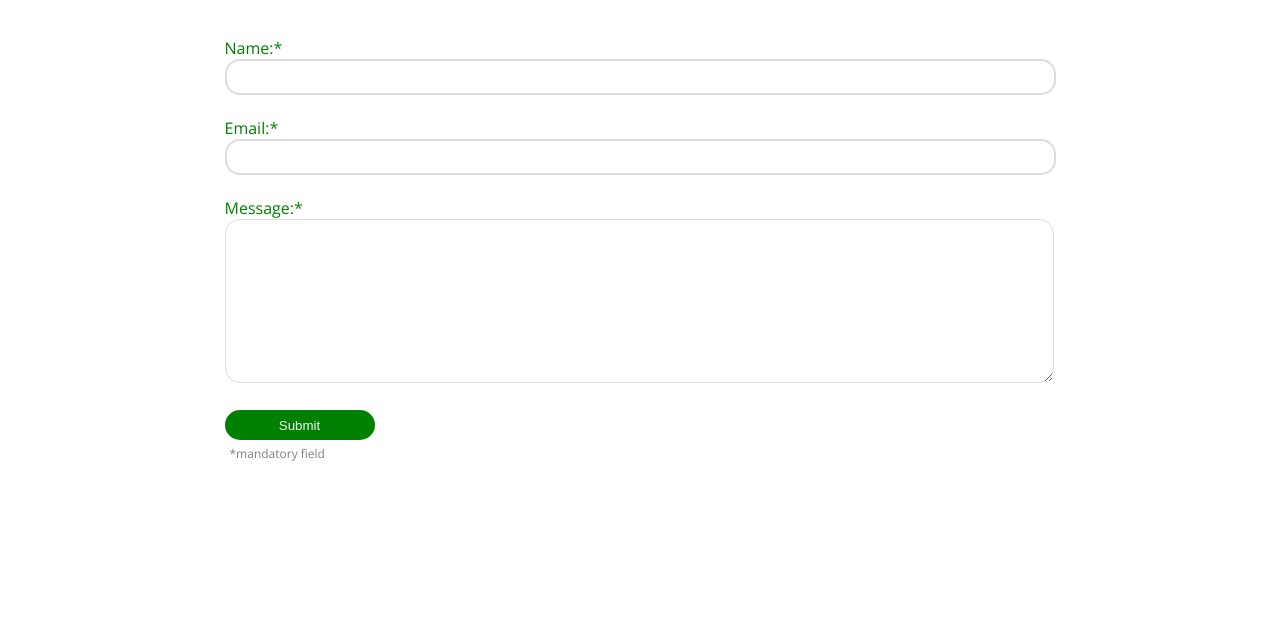
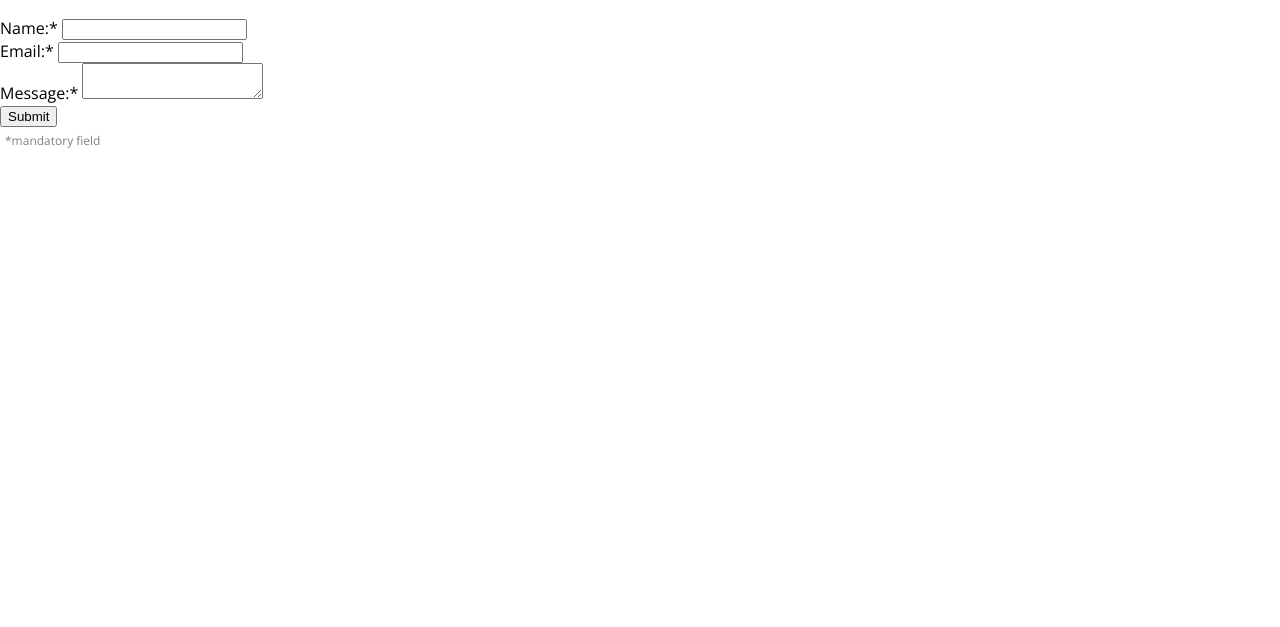
Before and after one commit to NDook/tech_challenge, a website built with Parcel: page contact_us.html in a window 1280 px wide. Shown: the part 173-800 px from the top of the page. Built offline with nearby package versions, Linux system fonts and the light colour scheme.

Commit message:
work to contact us

```diff
--- a/contact_us.html
+++ b/contact_us.html
@@ -35,29 +35,29 @@
     </div>
     <div id="contact">
       <form id="contactForm">
-        <label for="name">Name:*</label><br />
+        <div class="input"><label for="name">Name:*</label>
           <input
             type="text"
             id="name"
             name="name"
             required
             minlength="4"
-          maxlength="20"
-        /><br /><br />
-        <label for="email">Email:*</label><br />
+            maxlength="20"/>
+        </div>
+        <div class ="input"><label for="email">Email:*</label>
           <input
             type="email"
             id="email"
             name="email"
             required
             minlength="4"
-          maxlength="50"
-        /><br /><br />
-        <label for="message">Message:*</label><br />
+            maxlength="50"/>
+        </div>
+        <div class="input"><label for="message">Message:*</label>
           <textarea id="message" name="message" required minlength="1"></textarea>
-        <br /><br />
-        <input type="submit" id="submit" value="Submit" />
-        <br />
+          <div class = "input"><input type="submit" id="submit" value="Submit" />
+        </div>
+
         <div id="champs">
             *mandatory field
         </div>
--- a/style.css
+++ b/style.css
@@ -14,7 +14,7 @@ header {
 #logo {
   position: absolute;
   top: 0;
-  width: 150px;
+  width: 10%;
   margin: 15px;
 }
 
@@ -163,20 +163,16 @@ td {
   border: 1px solid lightgray;
 }
 
-#contact {
-  display: flex;
-}
 
-#contactForm {
-  margin: auto;
-  padding: 20px;
-  color: green;
-}
 
-#name,
+
+
+
+
+/*#name,
 #email,
 #message {
-  width: 800px;
+  width: 80%;
   height: 30px;
   border-radius: 15px;
   border-style: solid;
@@ -186,7 +182,6 @@ td {
 
 #message {
   height: 150px;
-  padding-top: 10px;
 }
 
 #submit {
@@ -195,8 +190,8 @@ td {
   background-color: green;
   color: whitesmoke;
   border-radius: 15px;
-  border-style: none;
-}
+  border-style: none;*/
+
 
 #submit:hover {
   background-color: yellowgreen;
```
Lines whose indentation alone changed are shown as unchanged.
